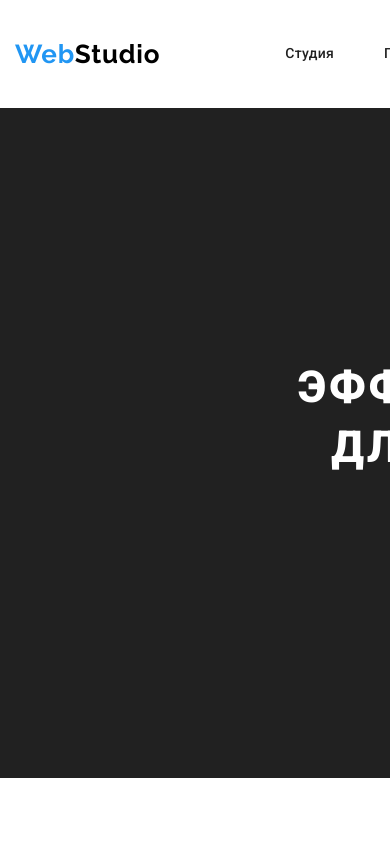
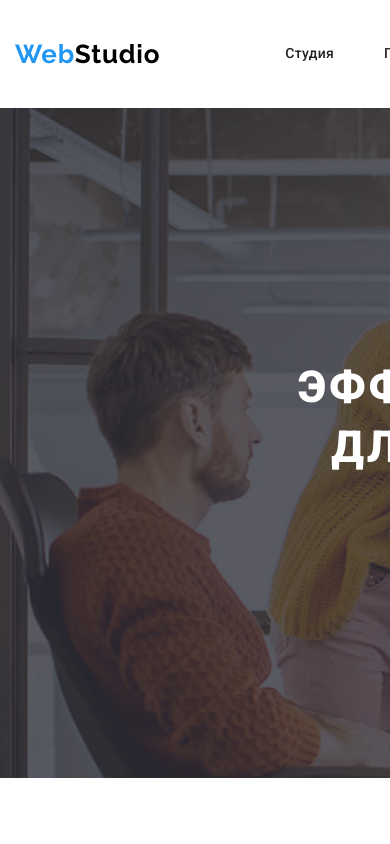
Before and after one commit to Zvitochok/goit-markup-hw-04, a plain HTML site: page index.html in a window 390 px wide. Shown: the top 844 px of the page. Drawn offline with Linux system fonts and the light colour scheme.

Commit message:
img hero+svg email-phone

```diff
--- a/css/style.css
+++ b/css/style.css
@@ -127,16 +127,29 @@ h1 {
     color: #FFFFFF;
     margin: 30px 0;
 }
+.hero-bg {
+    max-width: 1600px;
+    background-image: linear-gradient(
+        rgba(47, 48, 58, 0.8),
+        rgba(47, 48, 58, 0.8)
+        ),
+    url("../img/hero/bg.jpg");
+    background-color: #212121;
+    background-repeat: no-repeat;
+    background-size: cover;
+    margin-left: auto;
+    margin-right: auto;
+}
 .hero-text {
     display: flex;
     padding: 220px 0;
-    background-color: #212121;
     flex-grow: 1;
     justify-content: center;
     align-items: center;
     flex-direction: column;
     box-sizing: border-box;
 }
+
 .blue-btn  {
     background: #188CE8;
     box-shadow: 0px 4px 4px rgba(0, 0, 0, 0.15);
--- a/index.html
+++ b/index.html
@@ -30,7 +30,13 @@
              </nav>
              <div class="header-utils">
                  <address class="header-adress">
+                     <svg width="16" height="11">
+                         <use href="./img/sprite.svg#icon-email-hover"></use>
+                     </svg>
                       <a class="header-email link" href="mailto:info@devstudio.com">info@devstudio.com</a>
+                      <svg width="10" height="15">
+                        <use href="./img/sprite.svg#icon-smartphone"></use>
+                    </svg>
                       <a class="header-tel link" href="tel:+380961111111">(096) 111-11-11</a>
                  </address>
             </div>
@@ -40,7 +46,7 @@
 
     <main>
         <!--Hero section-->
-        <section class="hero-text">
+        <section class="hero-text hero-bg">
             <div class="container">
                 <h1>Эффективные решения<br> для вашего бизнеса</h1>
                 <button class="blue-btn">Заказать услугу</button>
```
Also changed, not shown: img/hero/bg.jpg (added), img/sprite.svg (added), img/svg/Ellipse (2).svg (deleted), img/svg/Ellipse-1 (2).svg (deleted), img/svg/Ellipse-1.svg (deleted), img/svg/Ellipse-2 (2).svg (deleted), img/svg/Ellipse-2.svg (deleted), img/svg/Ellipse-3 (2).svg (deleted), img/svg/Ellipse-3.svg (deleted), img/svg/Ellipse.svg (deleted), img/svg/antenna 1.svg (deleted), img/svg/astronaut 1.svg (deleted), img/svg/clock 1.svg (deleted), img/svg/diagram 1.svg (deleted), 3 more files.
